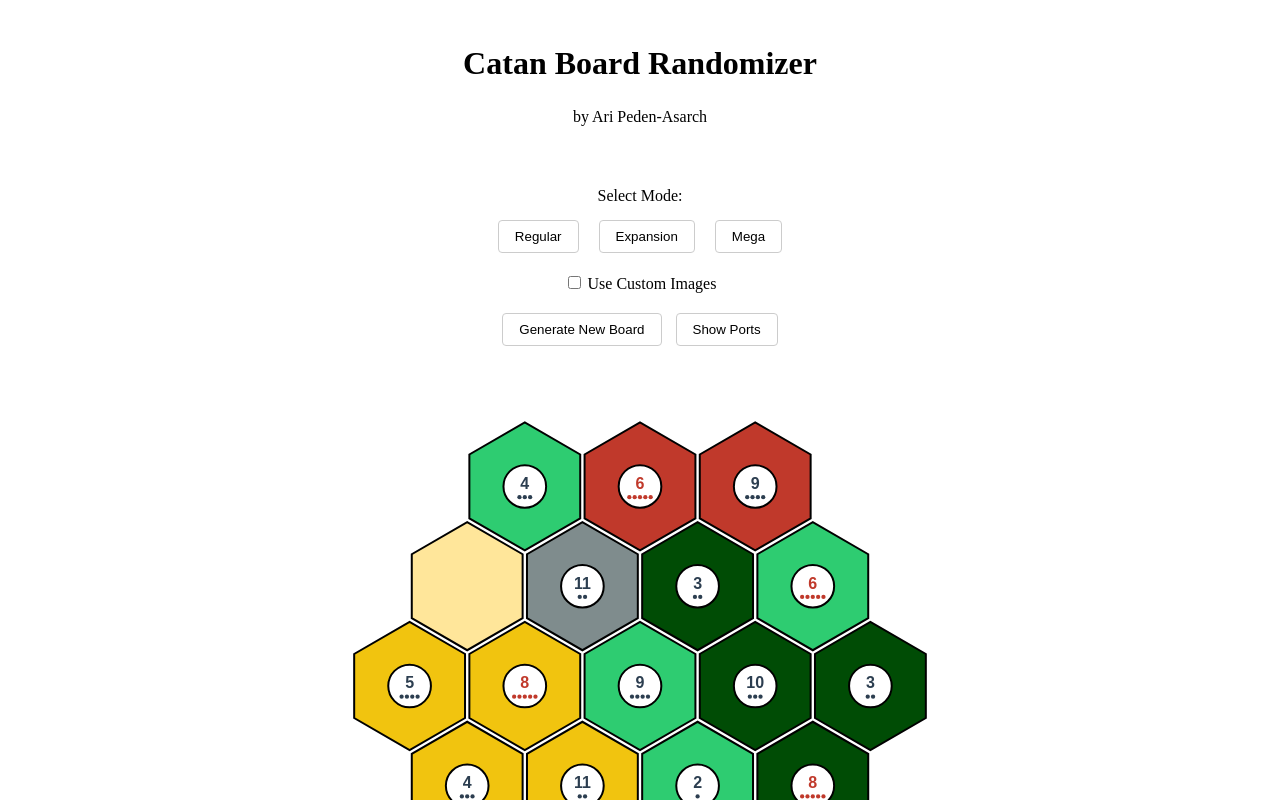
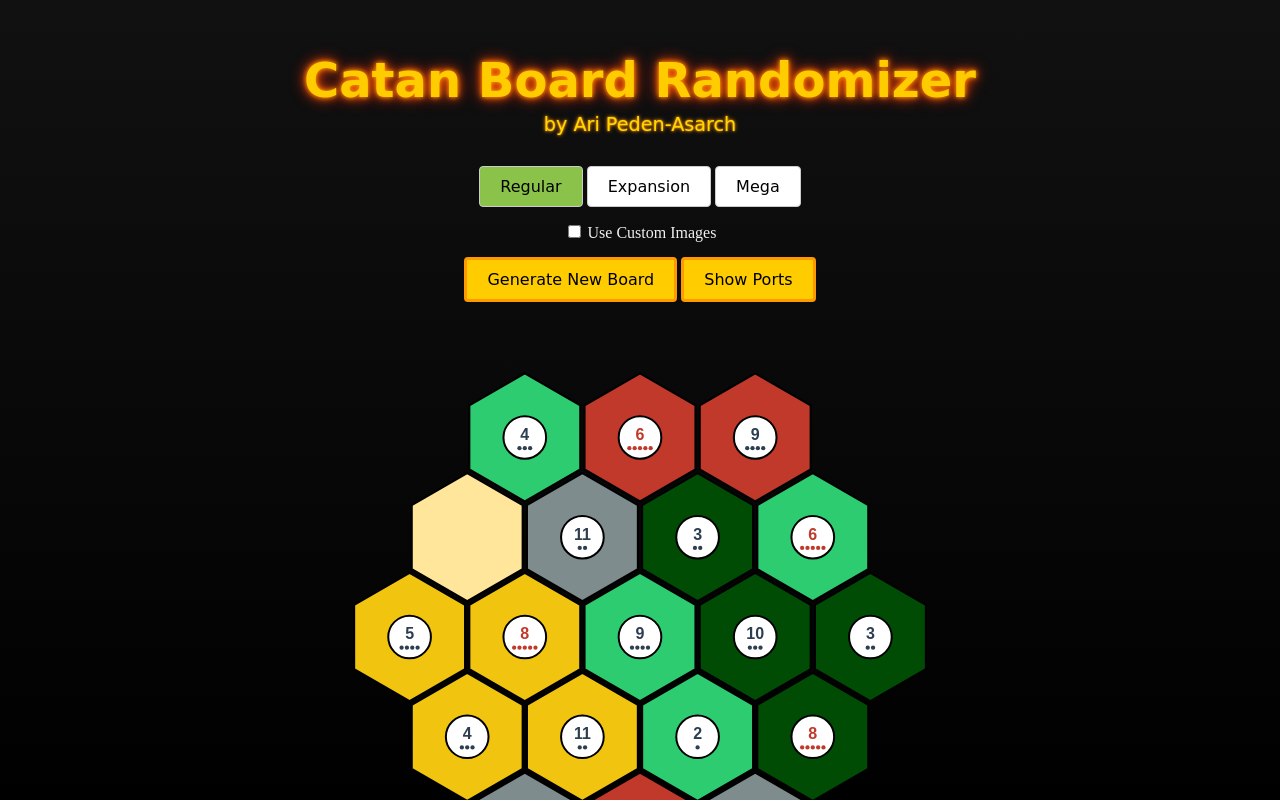
Before and after one commit to ariasarch/Catan_Board_Randomizer, a plain HTML site: page index.html in a window 1280 px wide. Drawn offline with Linux system fonts and the light colour scheme.

Commit message:
Fancy Colors

```diff
--- a/index.html
+++ b/index.html
@@ -18,7 +18,10 @@
             overflow-x: hidden;
             position: relative;
             touch-action: manipulation;
+            background: linear-gradient(180deg, #111, #000); /* Smooth gradient for night mode */
+            color: #f0f0f0; /* Light text for contrast */
         }
+
 
         .container {
             width: 100%;
@@ -41,7 +44,7 @@
         }
 
         canvas {
-            touch-action: none;
+            touch-action: pan-y pinch-zoom;
             max-width: 100%;
             height: auto;
         }
@@ -54,55 +57,107 @@
             text-align: center;
         }
 
-        .header {
-            padding: 15px;
-            text-align: center;
-        }
-
-        h1 {
-            margin: 0;
-            padding: 10px 0;
+        .header p {
+            font-family: 'Press Start 2P', cursive;
+            font-size: 1.2em; /* Slightly larger for your name */
+            color: #ffd700; /* Fancy gold color */
+            text-shadow: 0 0 2px #ffa500, 0 0 4px #ff8c00;
+            text-align: center; /* Ensure it's centered under the title */
+            margin: 0 auto; /* Remove unnecessary margins */
+            margin-top: -5px; /* Slightly closer to the title */
         }
 
         .mode-selector {
             margin: 15px 0;
         }
 
-        .radio-group {
-            display: flex;
-            gap: 10px;
-            justify-content: center;
-            margin: 10px 0;
-        }
-
         .radio-group button {
-            padding: 8px 16px;
-            cursor: pointer;
+            background-color: white; /* Default */
+            color: black;
             border: 1px solid #ccc;
-            background: white;
             border-radius: 4px;
+            transition: transform 0.2s, background-color 0.3s;
         }
 
         .radio-group button:hover {
-            background: #f0f0f0;
+            transform: scale(1.1);
+            background-color: #aed581; /* Lighter green on hover */
+            color: black;
+        }
+
+        .radio-group button:active {
+            transform: scale(0.9);
+            background-color: #8bc34a; /* Darker green when active */
+            color: black;
+        }
+
+        .radio-group button.clicked {
+            background-color: #8bc34a; /* Stays darker green after click */
+            color: black;
         }
 
         .checkbox-wrapper {
             margin: 15px 0;
         }
 
+        h1 {
+            font-family: 'Press Start 2P', cursive;
+            font-size: 3em; /* Make the title larger */
+            color: #ffcc00;
+            text-align: center;
+            text-shadow: 0 0 4px #ff9900, 0 0 8px #ff6600, 0 0 16px #ff3300;
+            margin-bottom: 10px; /* Reduce the space below the title */
+        }
+
         button {
-            margin: 5px;
-            padding: 8px 16px;
-            border: 1px solid #ccc;
-            background: white;
+            font-family: 'Press Start 2P', cursive; /* You can customize this */
+            font-size: 1em;
+            padding: 10px 20px;
+            color: black; /* Default text color */
+            background-color: #ffcc00; /* Default background */
+            border: 3px solid #ff9900;
             border-radius: 4px;
+            transition: transform 0.2s, background-color 0.3s;
             cursor: pointer;
         }
 
         button:hover {
-            background: #f0f0f0;
+            transform: scale(1.1);
+            background-color: #aed581; /* Lighter green background on hover */
+            color: black; /* Keep text color black or customize */
+            box-shadow: 0 4px 8px rgba(0, 123, 255, 0.4); /* Optional: subtle shadow */
         }
+
+        button:active {
+            transform: scale(0.9);
+            background-color: #8bc34a; /* Darker green background when active */
+            color: black; /* Keep text color consistent */
+            box-shadow: 0 2px 4px rgba(0, 123, 255, 0.2);
+        }
+
+        button.clicked {
+            background-color: #8bc34a; /* Darker green stays after click */
+            color: black; /* Text remains black */
+        }
+
+        button.clicked:hover {
+            background-color: #aed581; /* Lighter green on hover when clicked */
+            color: black; /* Ensure text visibility */
+        }
+
+        button:not(.radio-group button):hover {
+            transform: scale(1.1);
+            background-color: #ff9900; /* Darker version of itself when hovered */
+            color: black;
+            box-shadow: 0 4px 8px rgba(0, 123, 255, 0.4); /* Optional subtle shadow */
+        }
+
+        button:not(.radio-group button):active {
+            transform: scale(0.9);
+            background-color: #cc7a00; /* Even darker when active */
+            color: black;
+        }
+
     </style>
 </head>
 <body>
@@ -114,9 +169,8 @@
 
         <div class="controls">
             <div class="mode-selector">
-                <div>Select Mode:</div>
                 <div class="radio-group">
-                    <button>Regular</button>
+                    <button class="clicked">Regular</button>
                     <button>Expansion</button>
                     <button>Mega</button>
                 </div>
@@ -137,6 +191,19 @@
     </div>
 
     <!-- Scripts -->
+    <script>
+        const buttons = document.querySelectorAll('.radio-group button'); // Only target radio-group buttons
+
+        buttons.forEach((button) => {
+            button.addEventListener('click', () => {
+                // Remove 'clicked' class from all radio-group buttons
+                buttons.forEach((btn) => btn.classList.remove('clicked'));
+
+                // Add 'clicked' class to the clicked radio-group button
+                button.classList.add('clicked');
+            });
+        });
+    </script>
     <script type="module" src="./js/board.js"></script>
     <script type="module" src="./js/port-generator.js"></script>
     <script type="module" src="./js/render.js"></script>
```
